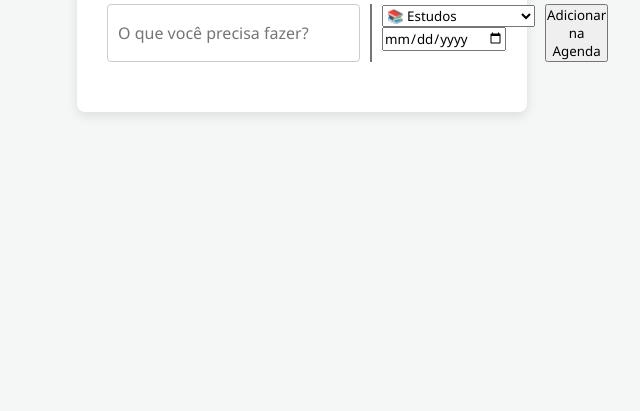
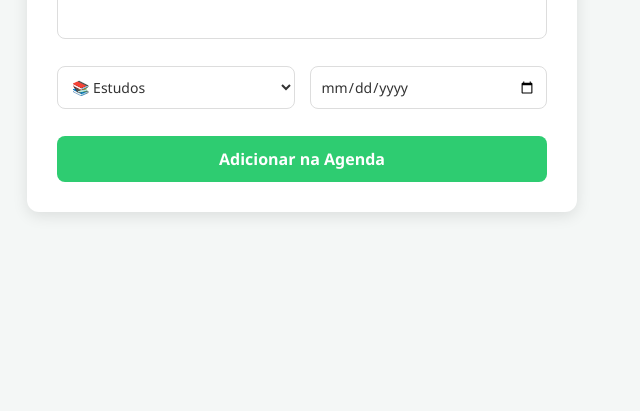
Before and after one commit to BiaCoder/ANA, a plain HTML site: page index.html in a window 1280 px wide. Shown: the part 389-800 px from the top of the page, without its empty margins (338-978 px from the left). Drawn offline with Linux system fonts and the light colour scheme.

Commit message:
Adiciona estilização inicial dos novos campos no CSS"

```diff
--- a/style.css
+++ b/style.css
@@ -17,12 +17,13 @@
 
 /* Estilização da nossa caixa principal (container) */
 .container {
-    background-color: #ffffff; /* Fundo branco para contrastar */
+    background-color: white;
     padding: 30px;
-    border-radius: 8px;        /* Bordas levemente arredondadas */
-    box-shadow: 0 4px 12px rgba(0, 0, 0, 0.1); /* Sombra suave para dar profundidade */
+    border-radius: 12px;
+    box-shadow: 0 4px 15px rgba(0, 0, 0, 0.1);
     width: 100%;
-    max-width: 450px;          /* Largura máxima para não ficar esticado em telas grandes */
+    max-width: 550px; /* Aumenta um pouquinho a largura para caber os detalhes */
+    margin: 30px auto;
 }
 
 /* Título */
@@ -35,8 +36,9 @@
 /* Caixa que agrupa o Input e o Botão */
 .entrada-tarefa {
     display: flex;
-    gap: 10px;                 /* Espaçamento entre o campo de texto e o botão */
-    margin-bottom: 20px;
+    flex-direction: column; /* Faz os campos ficarem um embaixo do outro */
+    gap: 12px; /* Dá um espaço padrão e elegante entre as linhas */
+    width: 100%;
 }
 
 /* Campo de digitação (Input) */
@@ -106,3 +108,56 @@
 .botao-deletar:hover {
     background-color: #bd2130; /* Vermelho mais escuro */
 }
+
+/* ESTILIZAÇÃO DOS NOVOS CAMPOS AVANÇADOS */
+
+/* Caixa de texto grande para os detalhes */
+#input-detalhes {
+    width: 100%;
+    height: 80px;
+    padding: 12px;
+    margin-bottom: 15px;
+    border: 1px solid #ddd;
+    border-radius: 8px;
+    font-family: inherit;
+    resize: none; /* Impede o usuário de quebrar o layout puxando a caixa */
+    box-sizing: border-box;
+}
+
+/* Container que deixa a Categoria e a Data lado a lado */
+.campos-extras {
+    display: flex;
+    gap: 15px; /* Espaço elegante entre os dois campos */
+    margin-bottom: 15px;
+    width: 100%;
+}
+
+/* Estilo do Menu Dropdown e do Calendário */
+#select-categoria, #input-data {
+    flex: 1; /* Faz os dois dividirem o espaço da tela igualmente */
+    padding: 10px;
+    border: 1px solid #ddd;
+    border-radius: 8px;
+    background-color: #fff;
+    font-size: 14px;
+    color: #333;
+    outline: none;
+}
+
+/* Destaque para o novo botão de adicionar */
+#botao-add-avancado {
+    width: 100%;
+    padding: 12px;
+    background-color: #2ecc71; /* Um verde bonito de sucesso/produtividade */
+    color: white;
+    border: none;
+    border-radius: 8px;
+    font-size: 16px;
+    font-weight: bold;
+    cursor: pointer;
+    transition: background 0.3s ease;
+}
+
+#botao-add-avancado:hover {
+    background-color: #27ae60; /* Escurece de leve quando passa o mouse */
+}
```
